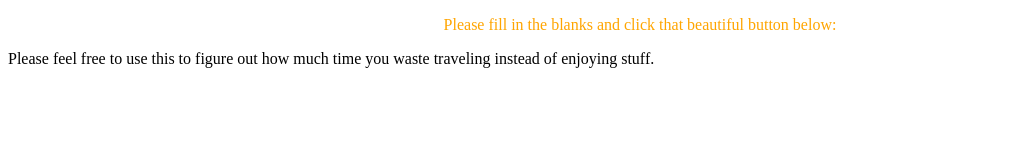
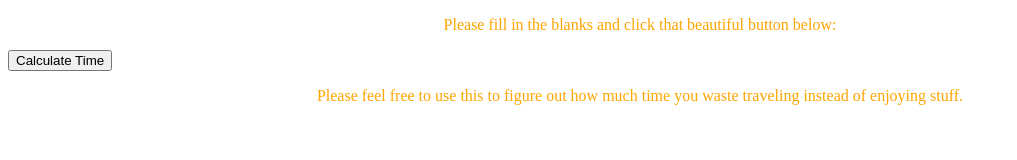
Before and after one commit to Dorowan/finalProject, a plain HTML site: page index.html in a window 1280 px wide. Shown: the whole page, without its empty margins (0-1017 px from the left). Drawn offline with Linux system fonts and the light colour scheme.

Commit message:
Add files via upload

```diff
--- a/index.html
+++ b/index.html
@@ -11,7 +11,26 @@
 
     <div id ="junk"></div>
 
-    Please feel free to use this to figure out how much time you waste traveling instead of enjoying stuff.
+    <button type="button" onclick="myFunction()">Calculate Time</button>
+
+    <script>
+    function myFunction() {
+        var x;
+        var text = "Input OK";
+
+        //Get the value of input field with id="numb"
+        x = document.getElementById("rush").value;
+
+        // If x is not a Date, or x is a date less than 30 days before
+        //today's date, or x is greater than 30 days after today's date
+
+        if (isNaN(x) || x < 1 || x > 10) {
+            text = "Not valid";
+        }
+        document.getElementById("demo").innerHTML = text;
+    }
+    </script>
+  <p>Please feel free to use this to figure out how much time you waste traveling instead of enjoying stuff.</p>
 
     <script src="app.js"></script>
   </body>
```
